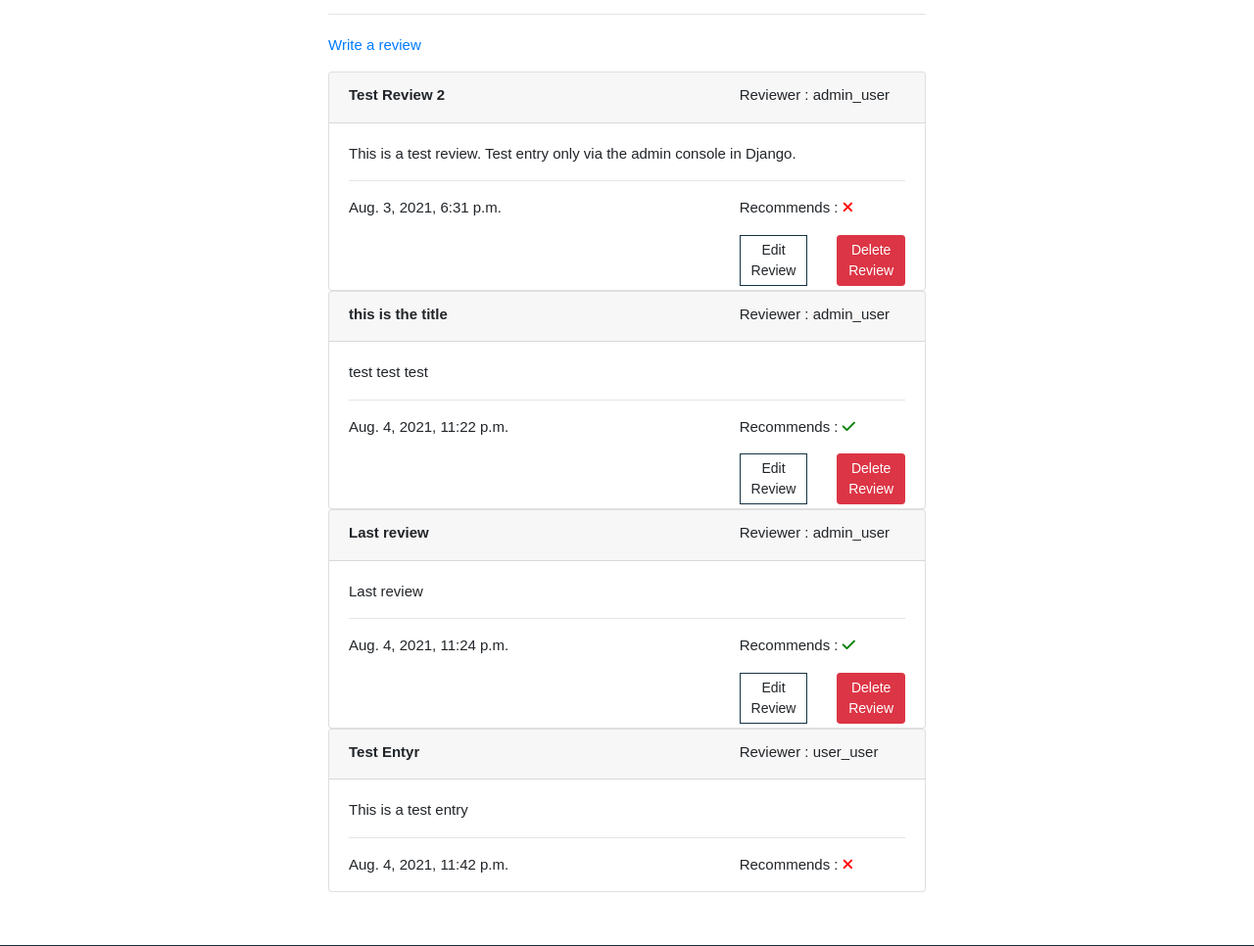
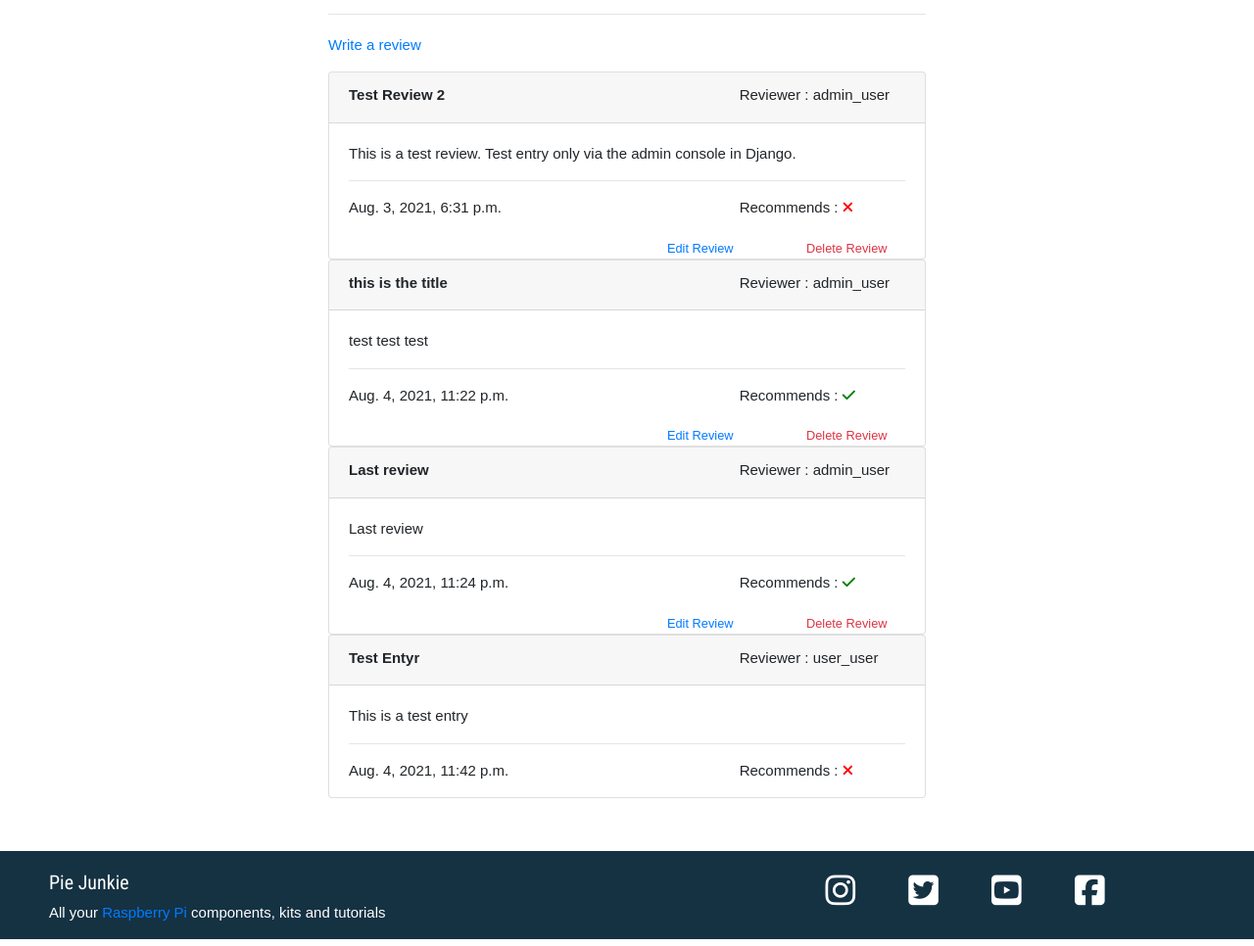
Before and after one commit to meltaylor78/pie_junkie, a Django app: a page that uses products/templates/products/details.html in a window 1280 px wide. Shown: the part 834-1800 px from the top of the page at 98% size. Run offline with Django 3.2, Linux system fonts and the light colour scheme; a user stored in the database is signed in; data comes from the database, SQL or seed files in the repository; both versions use the stored data as it was after the commit; some libraries are stand-ins or nearby versions.

Commit message:
added view to delete review, uodated template to include delete link, fixed up review form formatting and added a cancel button

```diff
--- a/products/templates/products/details.html
+++ b/products/templates/products/details.html
@@ -176,10 +176,15 @@
                         <div class="col-12 mb-3">
                             <small>Your Review:</small>
                             <textarea id="review" name="review" rows="4" class="w-100" required></textarea>
-                            <div class="col-12 mt-2">
-                                <button class="black-button small-button" type="submit">Submit</button>
+                        <div class="row mt-1">
+                            <div class="col-6 col-md-3 offset-md-6 text-center pt-2">
+                                <p><a href="" class="hideReviewForm text-danger">Cancel</a></p>
+                            </div>
+                            <div class="col-6 col-md-3 text-center">
+                                <button class="btn main_btn" type="submit">Post Review</button>
                             </div>
                         </div>
+                    </div>
                 </form>
             </div>
         </div>
@@ -224,24 +229,28 @@
                                 </div>
                                 <div class="col-sm-12 col-md-4 text-left">
                                     {% if review.recommend  == "Yes" %}
-                                        <p>Recommends : <i class="fas fa-check"></i></i></p>
+                                        <p>Recommends : <i class="fas fa-check"></i></p>
                                     {% else %}
-                                        <p>Recommends : <i class="fas fa-times"></i></i></p>
+                                        <p>Recommends : <i class="fas fa-times"></i></p>
                                     {% endif %}
                                 </div>
                             </div>
                             {% if request.user == review.user %}
-                                <div class="row mb-1">
-                                    <div class="col-6 col-md-2 offset-md-8 text-center">
-                                        <a class="btn btn-sm main_btn btn-sm" href="#">Edit Review</a>
-                                    </div>
-                                    <div class="col-6 col-md-2 text-center">
-                                        <a class="btn btn-sm btn-danger btn-sm" href="#" onclick="">Delete Review</a>
-                                    </div>
+                            <div class="row">
+                                <div class="col-6 col-md-3 offset-md-6 text-center">
+                                    <small>
+                                        <a class="" href="#">Edit Review</a>
+                                    </small>
                                 </div>
+                                <div class="col-6 col-md-3 text-center">
+                                    <small>
+                                        <a class="text-danger" href="{% url 'delete_review' review.id product.id %}"
+                                            onclick="return confirm('Confirm Deletion?')">Delete Review</a>
+                                    </small>
+                                </div>
+                            </div>
                             {% endif %}
-                            </div>
-
+                        </div>
                     </div>
                 {% endfor %}
             </div>
--- a/products/urls.py
+++ b/products/urls.py
@@ -7,5 +7,6 @@
     path('new/', views.new_product, name='new_product'),
     path('delete/<int:product_id>', views.delete_product, name='delete_product'),
     path('edit/<int:product_id>', views.edit_product, name='edit_product'),
-    path('review/<int:product_id>', views.add_review, name='add_review')
+    path('review/<int:product_id>', views.add_review, name='add_review'),
+    path('delete_review/<int:review_id>/<int:product_id>/', views.delete_review, name='delete_review')
 ]
--- a/products/views.py
+++ b/products/views.py
@@ -93,6 +93,14 @@
         messages.error(request, "You must be logged in to post a review")
     return redirect("details", product_id=product_id)
 
+@login_required
+def delete_review(request, review_id, product_id):
+    product = get_object_or_404(Product, id=product_id)
+    review_to_delete = get_object_or_404(Cust_Review, id=review_id)
+    review_to_delete.delete()
+
+    return redirect("details", product_id=product_id)
+
 
 @login_required
 def new_product(request):
```
Also changed, not shown: db.sqlite3.
